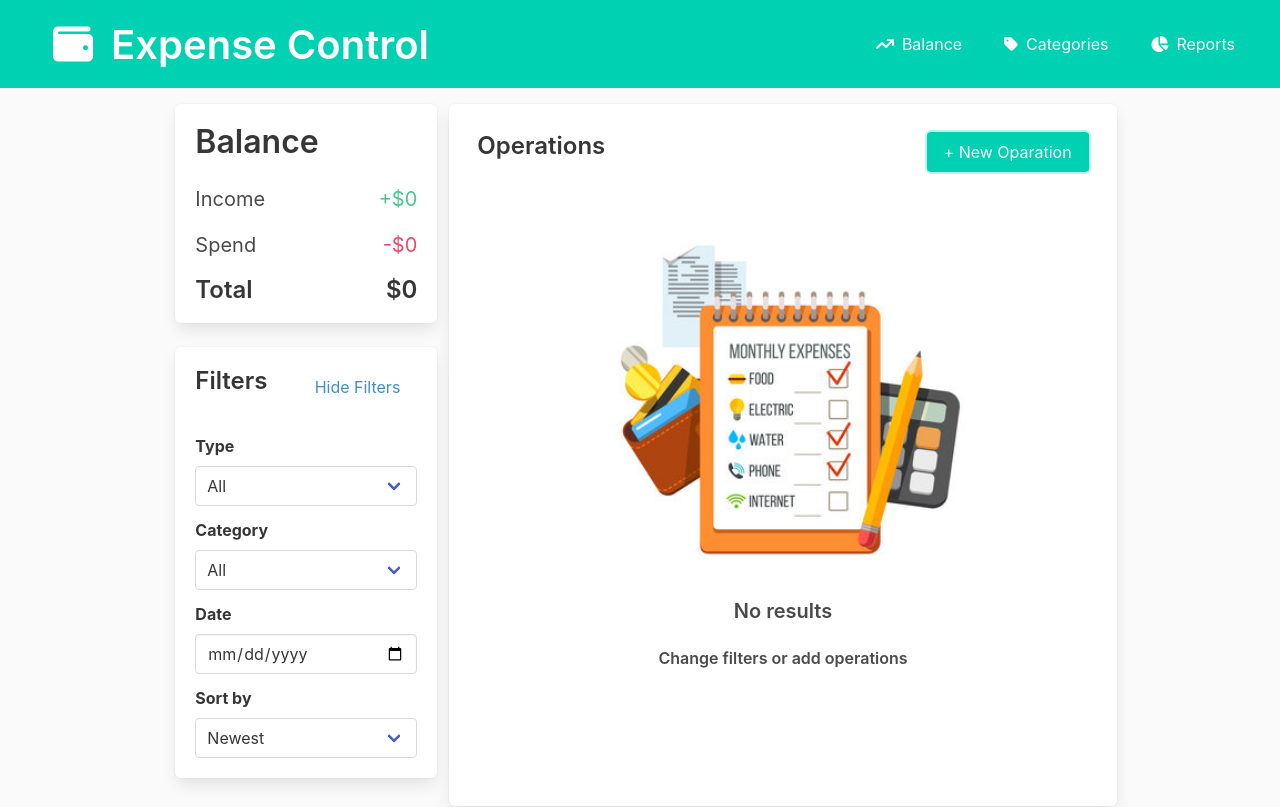
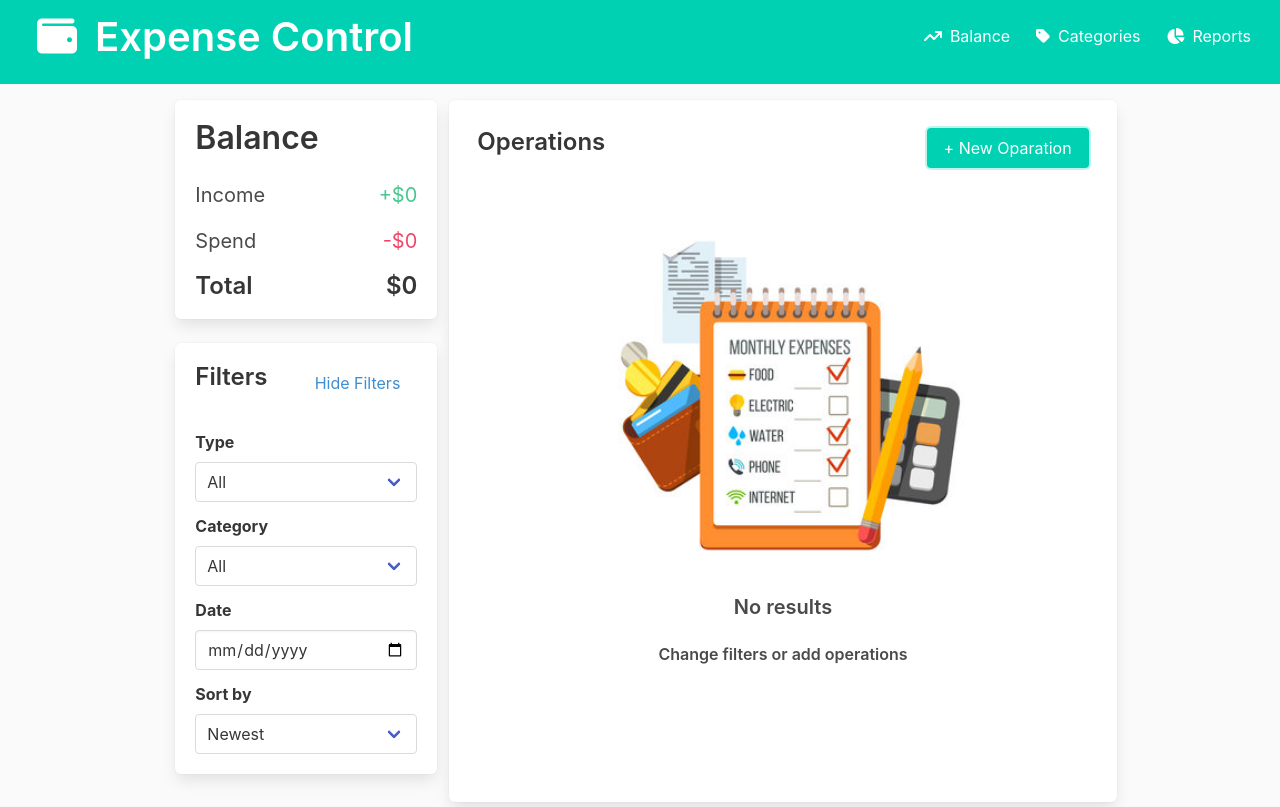
Before and after one commit to YeniferArrubla/expense_Control, a plain HTML site: page index.html in a window 1280 px wide. Shown: the top 807 px of the page. Drawn offline with nearby package versions, Linux system fonts and the light colour scheme.

Commit message:
modify navbar classes

```diff
--- a/index.html
+++ b/index.html
@@ -20,13 +20,12 @@
   <body>
     <header>
       <nav
-        class="navbar has-background-primary p-4"
+        class="navbar is-primary p-4"
         role="navigation"
         aria-label="main navigation"
       >
         <div class="navbar-brand">
-          <div class="navbar-item">
-            <a class="button is-primary" href="#balanceLink">
+          <a class="button is-primary navbar-item" href="#balanceLink">
             <h1 class="title has-text-white is-size-2">
               <i class="fa-solid fa-wallet p-2"></i>
               Expense Control
@@ -45,26 +44,21 @@
             <span aria-hidden="true"></span>
           </a>
         </div>
-        </div>
         <!-- navbar -->
-        <div class="navbar-menu navbar-end">
-          <div id="navLinks" class="navbar-item">
-            <div class="buttons">
-              <a id="balanceLink" class="button is-primary">
+        <div class="navbar-menu has-background-primary">
+          <div id="navLinks" class="navbar-end has-background-primary">
+            <a id="balanceLink" class="button is-primary navbar-item has-text-left">
               <i class="fa-solid fa-arrow-trend-up pr-2"></i>
               Balance
             </a>
-
-              <a id="categoriesLink" class="button is-primary">
+            <a id="categoriesLink" class="button is-primary navbar-item has-text-left">
               <i class="fa-solid fa-tag pr-2"></i>
               Categories
             </a>
-
-              <a id="reportsLink" class="button is-primary">
+            <a id="reportsLink" class="button is-primary navbar-item has-text-left">
               <i class="fa-solid fa-chart-pie pr-2"></i>
               Reports
             </a>
-            </div>
           </div>
         </div>
       </nav>
```
Lines whose indentation alone changed are shown as unchanged.
